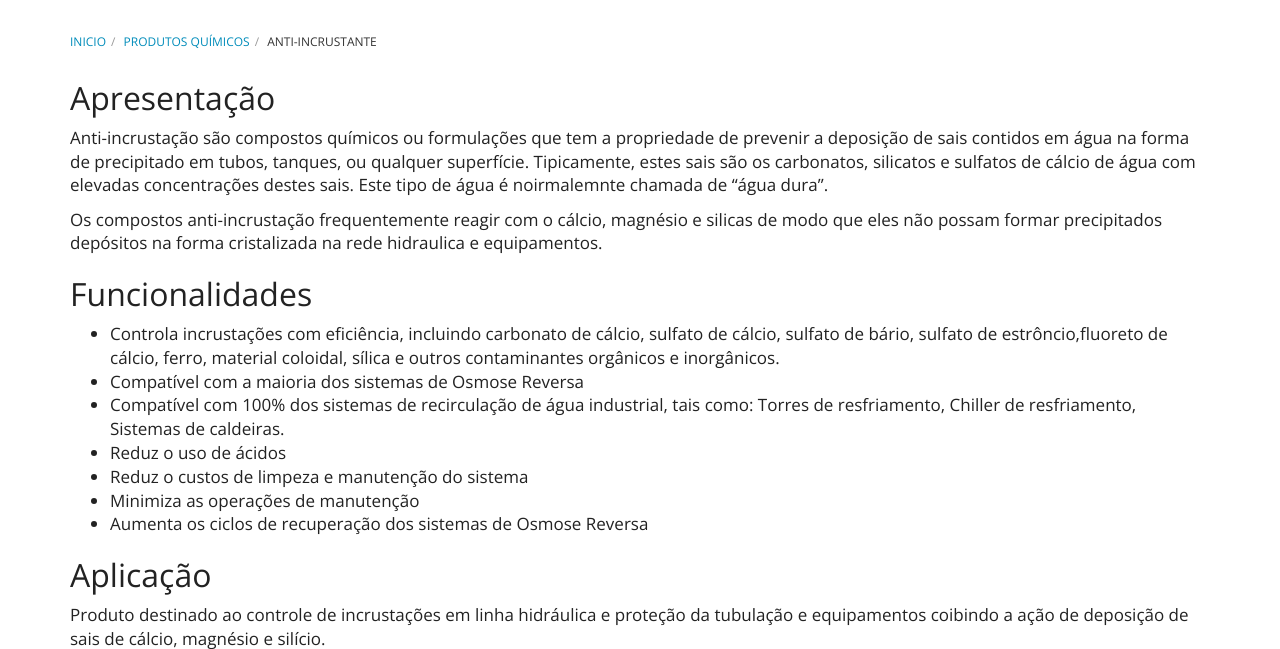
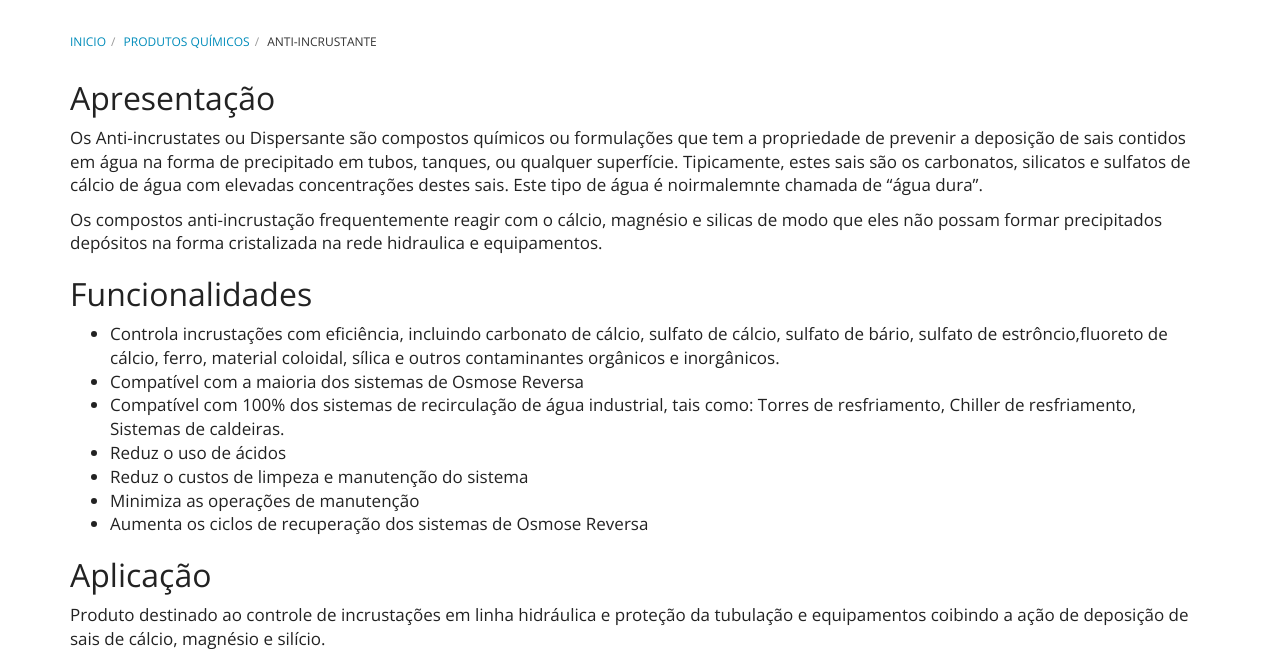
Before and after one commit to purewaterefluentes/purewaterefluentes.github.io, a Jekyll site: the page built from produtos/anti-incrustante-agua.md, in a window 1280 px wide and 900 px high, cut to the strip 251-900 px from the top of the window. Built offline with Jekyll 4.4.1, drawn with Linux system fonts in a browser that asks for light colours; nearby versions of some CDN libraries; library files that are not in the unit come from our copies.

Commit message:
Update anti-incrustante-agua.md

```diff
--- a/produtos/anti-incrustante-agua.md
+++ b/produtos/anti-incrustante-agua.md
@@ -7,7 +7,7 @@
 
 ## Apresentação
 
-Anti-incrustação são compostos químicos ou formulações que tem a propriedade de prevenir a deposição de sais contidos em água na forma de precipitado em tubos, tanques, ou qualquer superfície. Tipicamente, estes sais são os carbonatos, silicatos e sulfatos de cálcio de água com elevadas concentrações destes sais. Este tipo de água é noirmalemnte chamada de "água dura".
+Os Anti-incrustates ou Dispersante são compostos químicos ou formulações que tem a propriedade de prevenir a deposição de sais contidos em água na forma de precipitado em tubos, tanques, ou qualquer superfície. Tipicamente, estes sais são os carbonatos, silicatos e sulfatos de cálcio de água com elevadas concentrações destes sais. Este tipo de água é noirmalemnte chamada de "água dura".
 
 Os compostos anti-incrustação frequentemente reagir com o cálcio, magnésio e silicas de modo que eles não possam formar precipitados depósitos na forma cristalizada na rede hidraulica e equipamentos.
 
```
